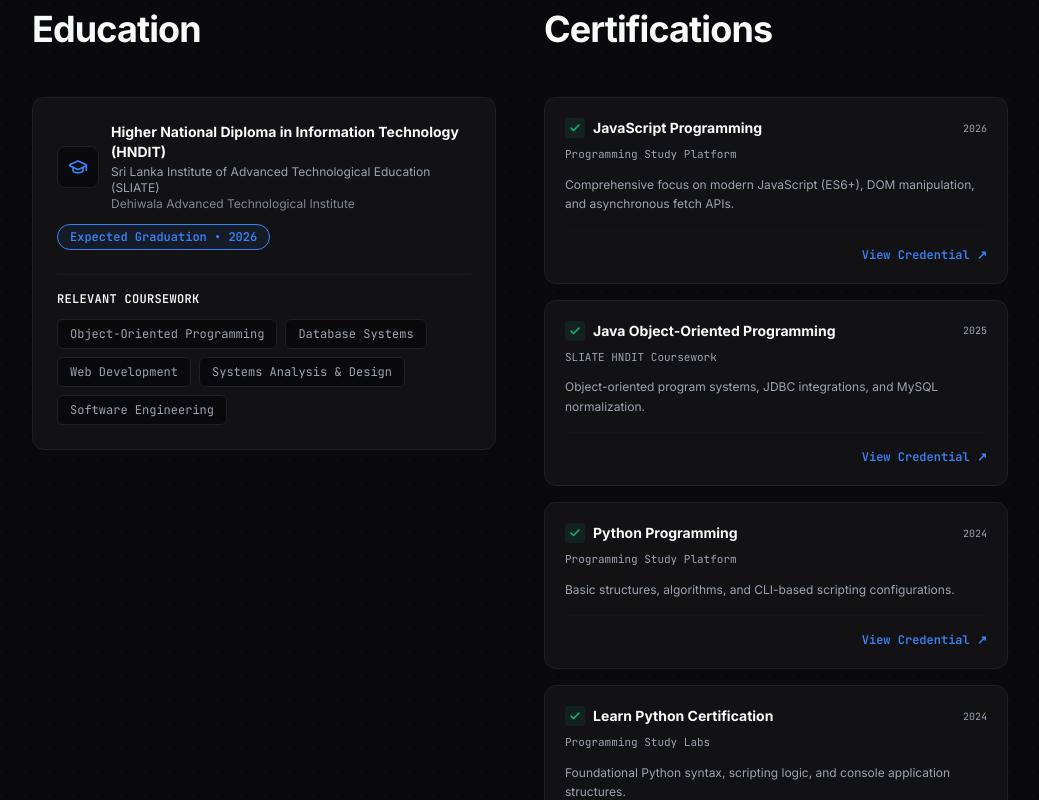
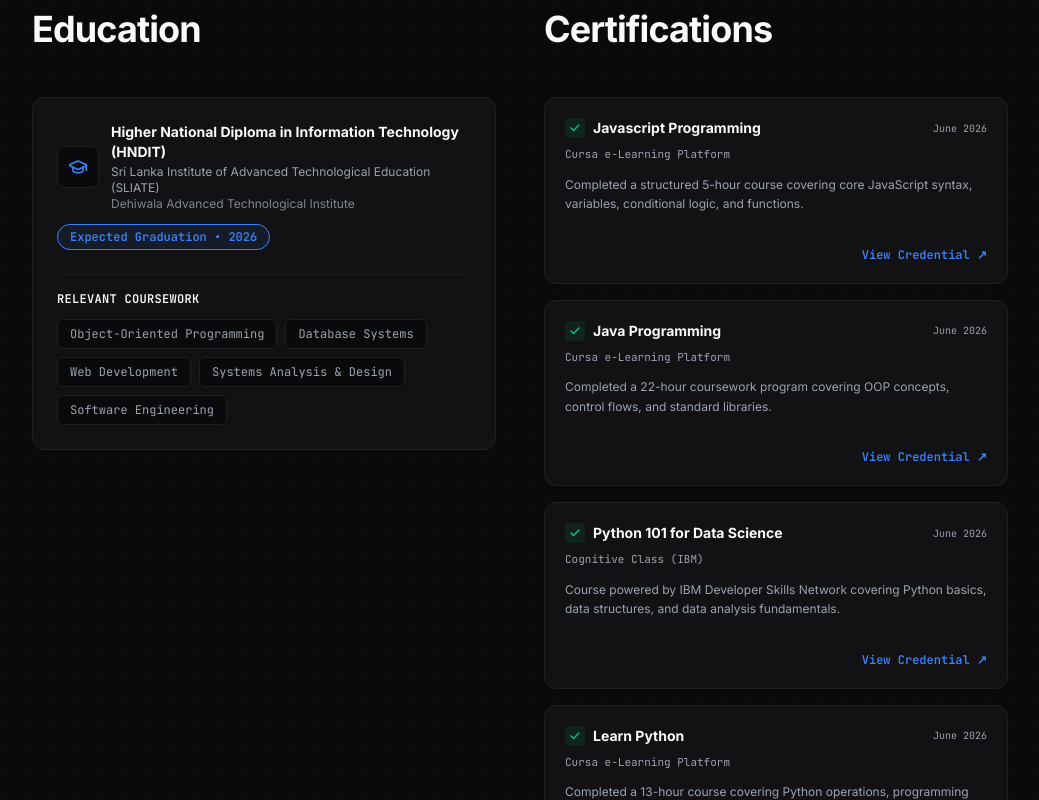
Before and after one commit to fashfa026-ctrl/fathima-portfolio, a React (Vite) app: page /#/ in a window 1280 px wide. Shown: the part 4000-4800 px from the top of the page, without its empty margins (120-1159 px from the left). Built offline with nearby package versions, Linux system fonts and the light colour scheme.

Commit message:
Update certification details to match Cursa and IBM certificates screenshots

```diff
--- a/src/data/timeline.js
+++ b/src/data/timeline.js
@@ -15,40 +15,40 @@ export const timeline = {
   certifications: [
     {
       id: "cert-js",
-      title: "JavaScript Programming",
-      issuer: "Programming Study Platform",
-      date: "2026",
-      details: "Comprehensive focus on modern JavaScript (ES6+), DOM manipulation, and asynchronous fetch APIs.",
+      title: "Javascript Programming",
+      issuer: "Cursa e-Learning Platform",
+      date: "June 2026",
+      details: "Completed a structured 5-hour course covering core JavaScript syntax, variables, conditional logic, and functions.",
       links: [
         { label: "View Credential ↗", url: "/e-certificates/Javascript.jpeg" }
       ]
     },
     {
       id: "cert-oop",
-      title: "Java Object-Oriented Programming",
-      issuer: "SLIATE HNDIT Coursework",
-      date: "2025",
-      details: "Object-oriented program systems, JDBC integrations, and MySQL normalization.",
+      title: "Java Programming",
+      issuer: "Cursa e-Learning Platform",
+      date: "June 2026",
+      details: "Completed a 22-hour coursework program covering OOP concepts, control flows, and standard libraries.",
       links: [
         { label: "View Credential ↗", url: "/e-certificates/Java.jpeg" }
       ]
     },
     {
       id: "cert-python-1",
-      title: "Python Programming",
-      issuer: "Programming Study Platform",
-      date: "2024",
-      details: "Basic structures, algorithms, and CLI-based scripting configurations.",
+      title: "Python 101 for Data Science",
+      issuer: "Cognitive Class (IBM)",
+      date: "June 2026",
+      details: "Course powered by IBM Developer Skills Network covering Python basics, data structures, and data analysis fundamentals.",
       links: [
         { label: "View Credential ↗", url: "/e-certificates/python.jpeg" }
       ]
     },
     {
       id: "cert-python-2",
-      title: "Learn Python Certification",
-      issuer: "Programming Study Labs",
-      date: "2024",
-      details: "Foundational Python syntax, scripting logic, and console application structures.",
+      title: "Learn Python",
+      issuer: "Cursa e-Learning Platform",
+      date: "June 2026",
+      details: "Completed a 13-hour course covering Python operations, programming syntax, and console execution logic.",
       links: [
         { label: "View Credential ↗", url: "/e-certificates/LearnPython.jpeg" }
       ]
```
